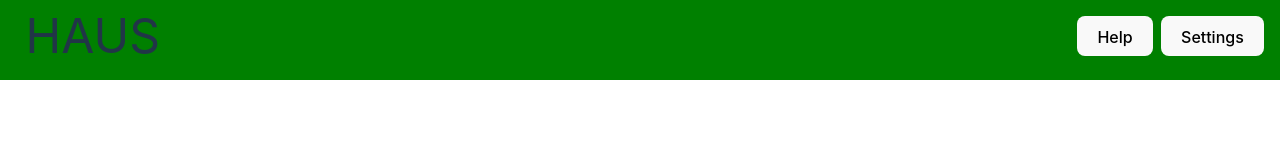
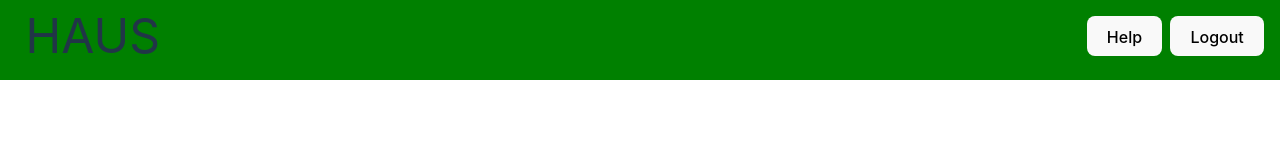
Before and after one commit to izzyharker/CS422_Haus, a React (Vite) app in the folder Frontend/: page / in a window 1280 px wide. Shown: the top 160 px of the page. Built offline with nearby package versions, Linux system fonts and the light colour scheme.

Commit message:
login now persists across page reload and server restart, added logout button

```diff
--- a/Frontend/src/App.jsx
+++ b/Frontend/src/App.jsx
@@ -9,19 +9,21 @@ function App() {
 	const [username, setUsername] = useState("");
 	const [password, setPassword] = useState("");
 	const [user, setUser] = useState()
+	const [isLoggedIn, setLogin] = useState(false)
 
 	// API call: this needs to login the correct user
     const handleSubmit = (event) => {
         event.preventDefault()
 
-		e.preventDefault();
+		const user = { user: username, pass: password};
+		console.log("user: ")
+		console.log(user)
 
-		const user = { user: username, pass: password};
 		setUser(user)
 
 		localStorage.setItem('user', username)
 
-		console.log(user)
+		setLogin(true)
     }
 
     const loginForm = (
@@ -57,17 +59,18 @@ function App() {
 
 	useEffect(() => {
 		const loggedInUser = localStorage.getItem("user");
-		console.log(loggedInUser)
 		if (loggedInUser) {
 			setUser(loggedInUser);
+			setLogin(true)
 		}
+		else setLogin(false);
 	}, []);
 
 	return (
 		<div className="haus">
 			< NavBar />
 
-			{(user) ? <div className="haus-content">
+			{(isLoggedIn) ? <div className="haus-content">
 					<ChoreContainer user={user}/>
 					<HouseContainer user={user}/>
 				</div> : loginForm}
--- a/Frontend/src/components/ChoreCards/ChoreCards.css
+++ b/Frontend/src/components/ChoreCards/ChoreCards.css
@@ -37,8 +37,7 @@
     background-color: rgb(232, 232, 232);
     flex: 1;
 
-    min-width: max(25%, 100px);
-    max-width: 100px;
+    min-width: max(25%, 200px);
 
     height: 175px;
     border: 5px solid green;
--- a/Frontend/src/components/NavBar/NavBar.jsx
+++ b/Frontend/src/components/NavBar/NavBar.jsx
@@ -1,6 +1,6 @@
 import "./NavBar.css"
 import HelpButton from "./Help"
-import UserProfileButton from "./UserProfile"
+import Settings from "./UserProfile"
 import Title from "./Title"
 
 function NavBar() {
@@ -10,7 +10,7 @@ function NavBar() {
 
             <div className="icon-buttons">
                     <HelpButton />
-                    <UserProfileButton />
+                    <Settings />
             </div>
         </div>
     );
--- a/Frontend/src/components/NavBar/UserProfile.jsx
+++ b/Frontend/src/components/NavBar/UserProfile.jsx
@@ -1,12 +1,18 @@
 // user profile button
 
-function UserProfileButton() {
+function logout() {
+    localStorage.clear()
+    console.log("logging out")
+    window.location.reload()
+}
+
+function Settings() {
     // API: delete user account
     return (
-        <button className="user-profile" onClick={() => console.log("CLicked UserProfileButton")}>
-            Settings
+        <button className="user-profile" onClick={() => logout()}>
+            Logout
         </button>
     )
 }
 
-export default UserProfileButton
+export default Settings
```
